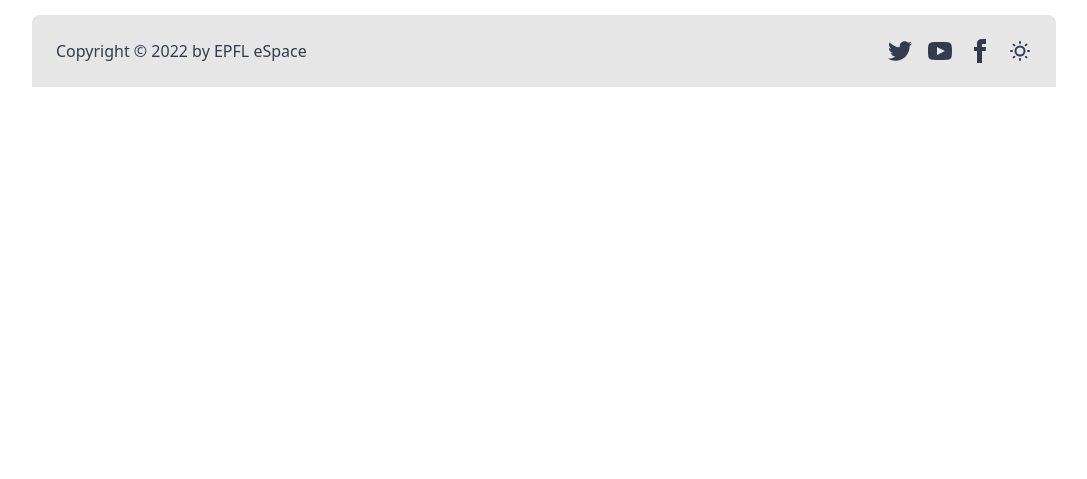
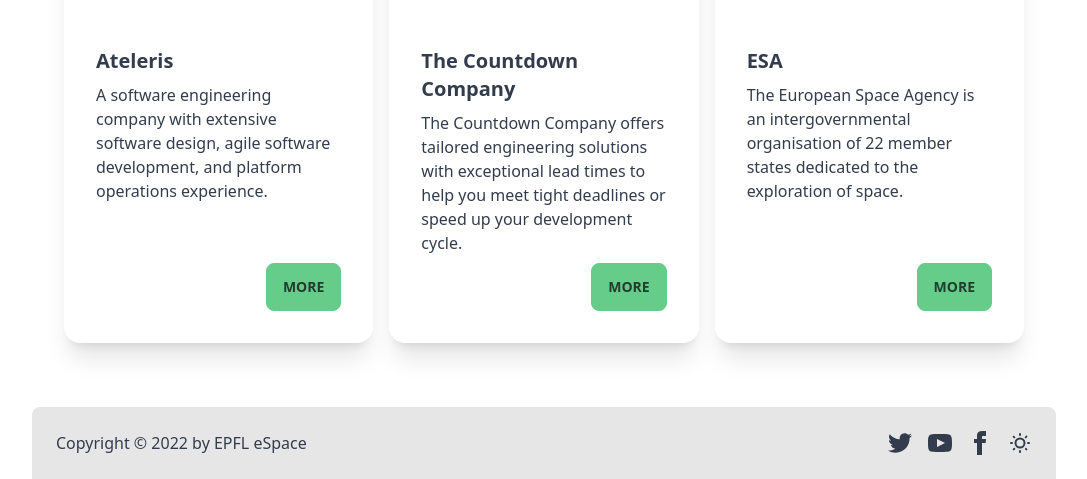
Before and after one commit to epfl-espace/tcat, a Flask app: page / in a window 1280 px wide. Shown: the part 713-1192 px from the top of the page, without its empty margins (96-1183 px from the left). Before the commit the page ends 800 px from the top, so only its background shows below. Run offline with Flask 2, Linux system fonts and the light colour scheme; style sheets or scripts are compiled from the project's sources; parts of the project's set-up code (start-up, migrations or seed data) failed here and were passed over.

Commit message:
feat: add partner card macro

```diff
--- a/tcat-app/templates/index.html
+++ b/tcat-app/templates/index.html
@@ -1,2 +1,25 @@
 {% extends 'base.html' %}
+{% import 'macros/partner_card.html' as partner %}
 {% block title %}Index{% endblock %}
+{% block content %}
+<div class="block min-h-full min-w-full">
+    <div class="flex self-stretch flex-col w-full border-opacity-50">
+    <div class="hero rounded-box" style="background-image: url(https://espace.epfl.ch/wp-content/uploads/2022/09/banner-dawn-1800x740.jpg); height: 50vh;">
+      <div class="hero-overlay bg-opacity-90"></div>
+      <div class="hero-content text-center text-neutral-content">
+        <div class="max-w-md">
+          <h1 class="mb-5 text-5xl font-bold">A project by EPFL eSpace</h1>
+          <p class="mb-5">DAWN – Optimisation of space logistics mission profile</p>
+          <a class="btn btn-primary" href="https://espace.epfl.ch/dawn/">More</a>
+        </div>
+      </div>
+    </div>
+    <div class="divider">Partners</div>
+    <div class="flex flex-row gap-4 justify-around">
+        {{ partner.partner_card('Ateleris', 'A software engineering company with extensive software design, agile software development, and platform operations experience.', 'https://www.ateleris.ch/', 'https://www.ateleris.ch/wp-content/uploads/2019/10/Ateleris.Logo_.Final_.Pantone.transparency-flattened-icon_Ateleris-w-Text-Transparent-Orange-1.png') }}
+        {{ partner.partner_card('The Countdown Company','The Countdown Company offers tailored engineering solutions with exceptional lead times to help you meet tight deadlines or speed up your development cycle.','https://thecountdowncompany.ch/','https://thecountdowncompany.ch/wp-content/uploads/2019/12/TCDC_logo-e1579731974214.png') }}
+        {{ partner.partner_card('ESA','The European Space Agency is an intergovernmental organisation of 22 member states dedicated to the exploration of space.','https://www.esa.int/','https://brand.esa.int/files/2020/05/ESA_logo_2020_White-1024x643.jpg') }}
+    </div>
+</div>
+</div>
+{% endblock %}
--- /dev/null
+++ b/tcat-app/templates/macros/partner_card.html
@@ -0,0 +1,12 @@
+{% macro partner_card(name, desc, link, img_link) -%}
+    <div class="card w-96 shadow-xl">
+      <figure class="p-4"><img style="max-width: 250px; min-width: 180px; max-height: 120px;" src="{{ img_link }}" alt="{{ name }} Logo" /></figure>
+      <div class="card-body">
+        <h2 class="card-title">{{ name }}</h2>
+        <p>{{ desc }}</p>
+        <div class="card-actions justify-end">
+          <a class="btn btn-primary" href="{{ link }}">More</a>
+        </div>
+      </div>
+    </div>
+{%- endmacro %}
```
